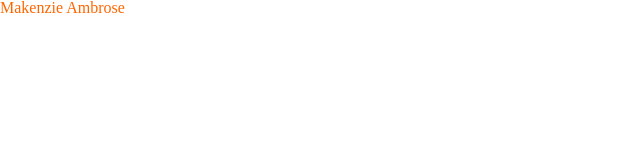
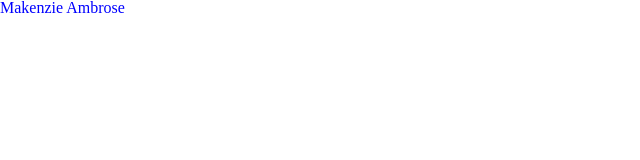
Before and after one commit to mambrose88/test, a plain HTML site: page index.html in a window 1280 px wide. Shown: the whole page, without its empty margins (0-640 px from the left). Drawn offline with Linux system fonts and the light colour scheme.

Commit message:
message such as I updated such-and-such

```diff
--- a/css/styles.css
+++ b/css/styles.css
@@ -3,3 +3,10 @@
 h1{
 	color:#F60;
 }
+
+h1:hover {
+	color: blue;
+	transtion: color .2s ease-out;
+
+	-webkit-transition: color .2s ease-out;
+}
```
